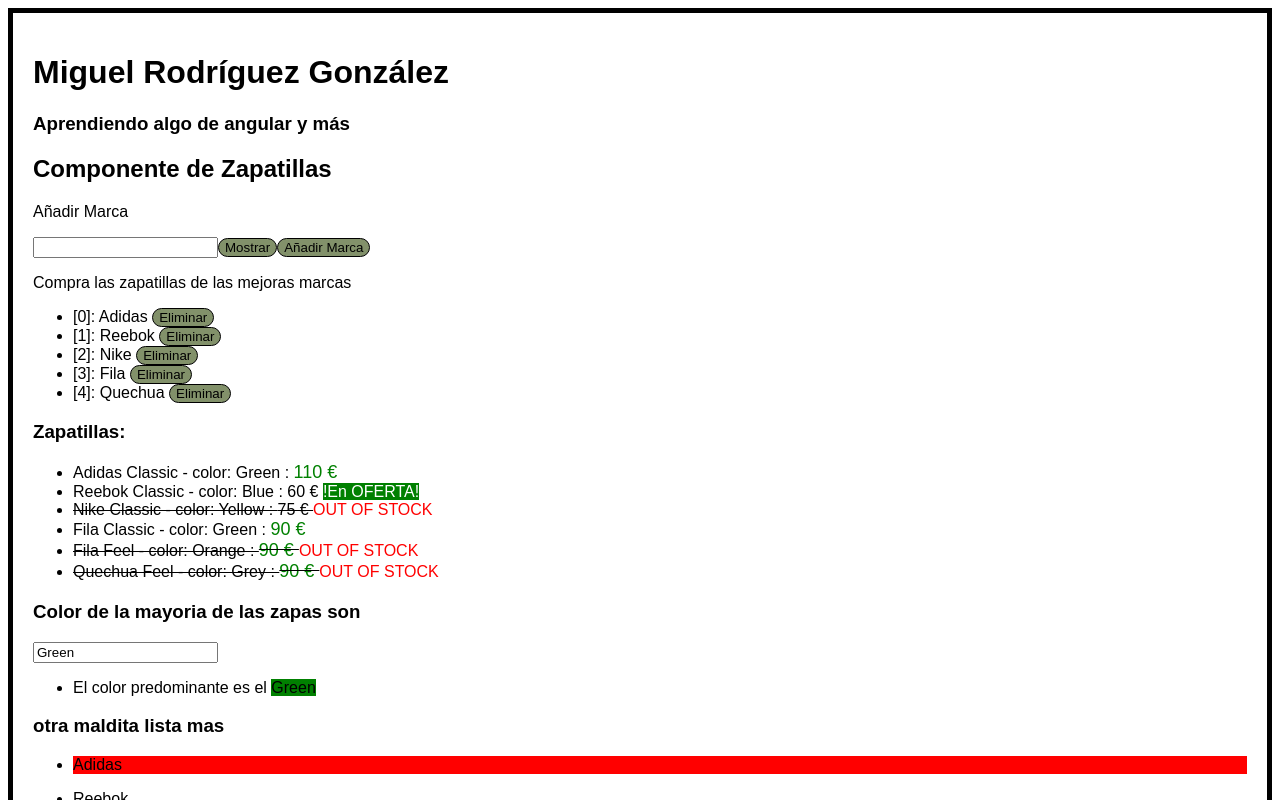
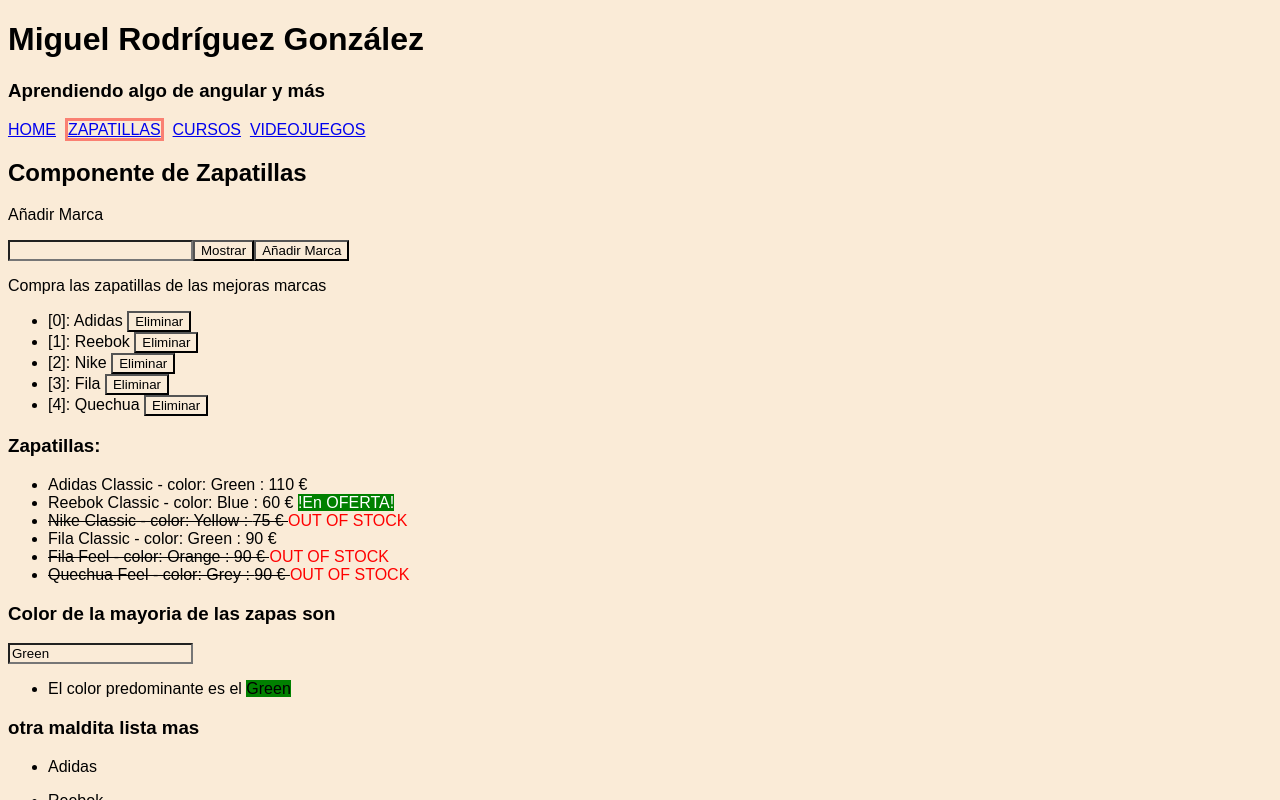
Before and after one commit to miguelrguez16/Proyecto-Portfolio, an Angular app: page /zapatillas in a window 1280 px wide. Shown: the top 800 px of the page. Built offline with nearby package versions, Linux system fonts and the light colour scheme.

Commit message:
menu navegacion

```diff
--- a/src/app/app.component.html
+++ b/src/app/app.component.html
@@ -1,17 +1,13 @@
-<div [ngStyle]="{
-  'background':fondo, 'color':color,
-  'padding':'20px',
-  'border':'5px solid black',
-  'margin': '0px auto'
-}">
-  <h1>{{title}}</h1>
-  <h3>{{descripcion}}</h3>
-  <!--
-  <button (click)="setEnabled(false)" *ngIf="mostrar_videojuegos">OCULTAR</button>
-  <button (click)="setEnabled(true)" *ngIf="!mostrar_videojuegos">MOSTRAR</button>
-
-  <Videojuego *ngIf="mostrar_videojuegos==true"></Videojuego>
-  <cursos></cursos>
-  <zapatillas></zapatillas>-->
-  <router-outlet></router-outlet>
-</div>
+<h1>{{ title }}</h1>
+<h3>{{ descripcion }}</h3>
+<nav>
+  <a [routerLink]="['/home']" [routerLinkActive]="['active']">
+    HOME</a>&nbsp;
+  <a [routerLink]="['/zapatillas']" [routerLinkActive]="['active']">
+    ZAPATILLAS</a>&nbsp;
+  <a [routerLink]="['/cursos']" [routerLinkActive]="['active']">
+    CURSOS</a>&nbsp;
+  <a [routerLink]="['/videojuego']" [routerLinkActive]="['active']">
+    VIDEOJUEGOS</a>&nbsp;
+</nav>
+<router-outlet></router-outlet>
--- a/src/app/app.routing.ts
+++ b/src/app/app.routing.ts
@@ -10,6 +10,7 @@
 // array de conf de las routas
 const appRutas: Routes  =[
     {path: '', component: HomeComponent},
+    {path: 'home', component: HomeComponent},
     {path: 'zapatillas', component: ZapatillasComponent},
     {path: 'videojuego', component: VideojuegoComponent},
     {path: 'cursos', component: CursosComponent},
--- a/src/styles.css
+++ b/src/styles.css
@@ -1,22 +1,8 @@
 /* You can add global styles to this file, and also import other style files */
 *{
     font-family: Arial, Helvetica, sans-serif;
+    background-color: antiquewhite;
 }
-.altoPrecio{
-    color:green;
-    font-size: 18px;
+.active {
+    border: 3px solid salmon;
 }
-button{
-    background: #82916A;
-    border-radius: 10px;
-    border: 1px solid black;
-}
-.botones{
-    background: #E8DFCE !important;
-}
-.subrayado{
-    text-decoration: underline;
-}
-.fondoRojo{
-    background: red;
-}
```
